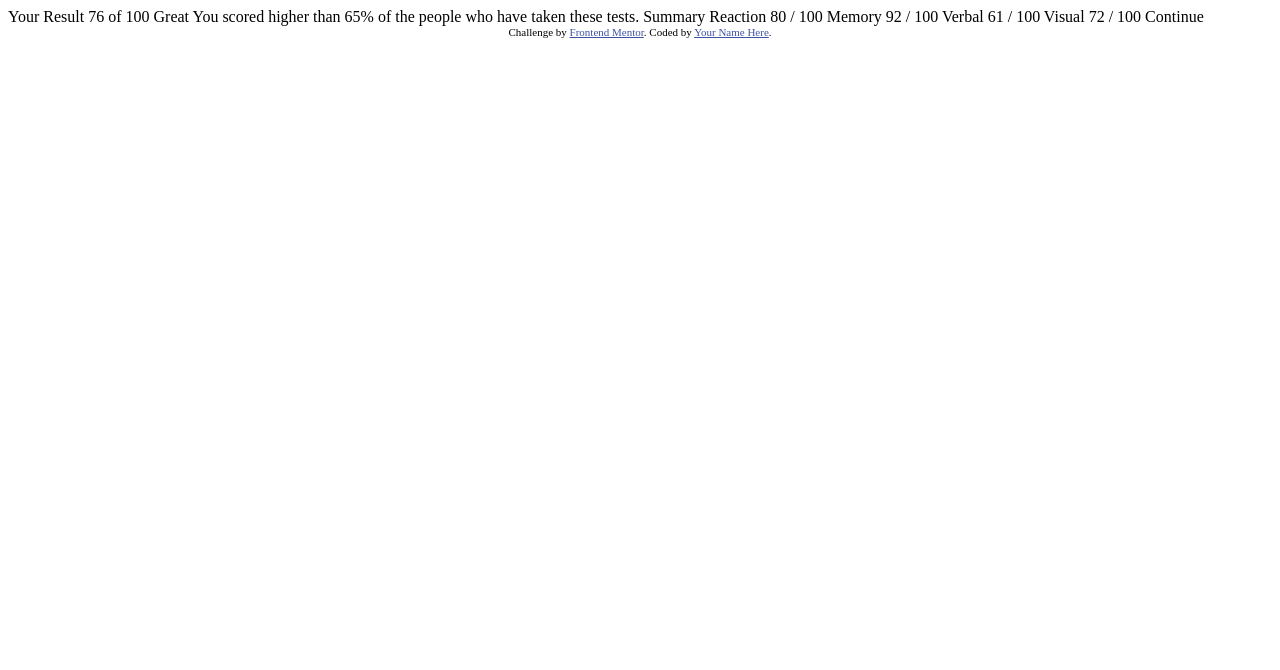
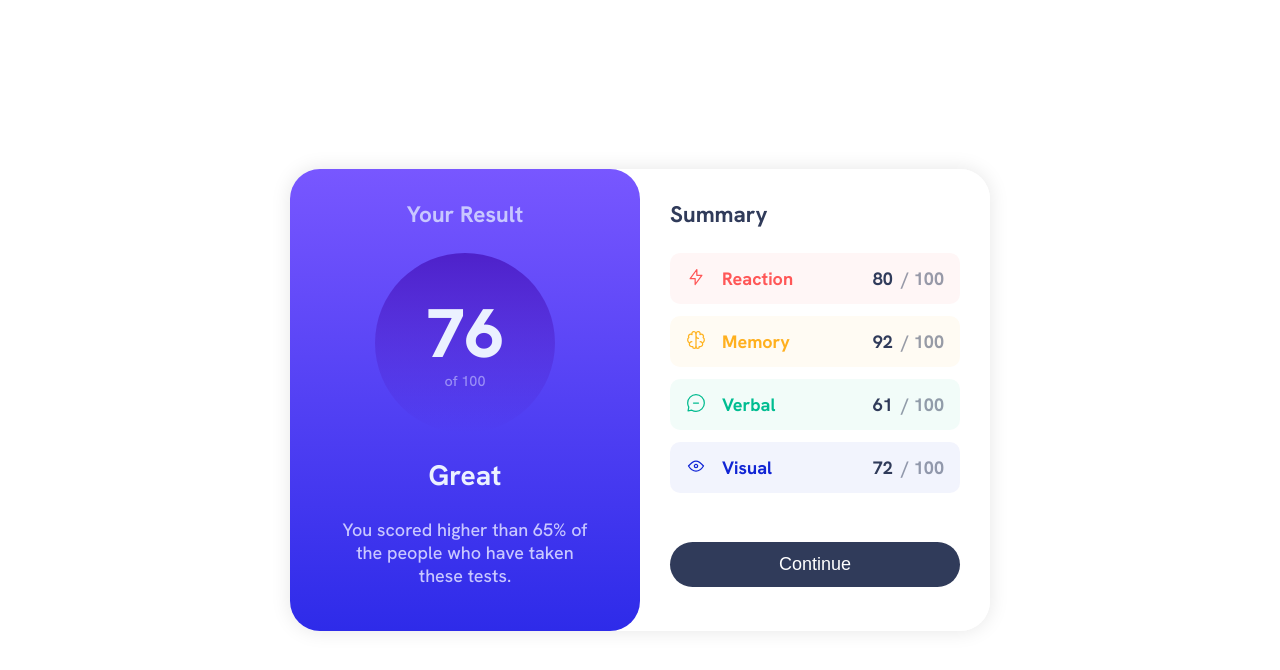
Before and after one commit to mihai2537/Results-summary-component, a plain HTML site: page index.html in a window 1280 px wide. Drawn offline with Linux system fonts and the light colour scheme.

Commit message:
Create desktop design roughly

```diff
--- /dev/null
+++ b/css/colors.css
@@ -0,0 +1,24 @@
+/* Primary */
+:root {
+  --light-red: rgb(255, 87, 87);
+  --orangey-yellow: rgb(255, 176, 31);
+
+  --green-teal: rgb(0, 189, 145);
+  --cobalt-blue: rgb(17, 37, 212);
+}
+
+/* Neutral */
+:root {
+  --white: #fff;
+  --pale-blue: #ebf1ff;
+  --light-lavender: rgb(200, 199, 255);
+  --dark-gray-blue: rgb(48, 59, 90);
+}
+
+/* Gradients */
+:root {
+  --light-slate-blue: #7857ff;
+  --light-royal-blue: #2e2be9;
+  --violet-blue: #4e21ca;
+  --persian-blue: rgba(36, 33, 202, 0);
+}
--- /dev/null
+++ b/css/results.css
@@ -0,0 +1,170 @@
+/* SPACES */
+/*
+  2 / 4 / 8 / 12 / 16 / 18 / 20 / 24 / 30 / 36 / 44 / 52 / 62 / 74 / 86 / 98
+*/
+
+/* TypeScale - Major Third - Base 18 */
+/*
+    11.5 / 14.4 / 18 / 22.5 / 28.13 / 35.16 / 43.95 / 54.93 / 68.66
+*/
+.results {
+  /* background-color: var(--cobalt-blue); */
+  display: flex;
+  box-shadow: 0 0 20px rgba(0, 0, 0, 0.1);
+  border-radius: 30px;
+}
+
+.panel-first {
+  background: linear-gradient(
+    to bottom,
+    var(--light-slate-blue),
+    var(--light-royal-blue)
+  );
+  width: 35rem;
+  padding: 4.4rem;
+  padding-top: 3rem;
+  border-radius: 30px;
+
+  display: flex;
+  flex-direction: column;
+  align-items: center;
+  gap: 2.4rem;
+}
+
+.title-first {
+  font-size: 2.25rem;
+  color: var(--light-lavender);
+}
+
+.circle {
+  /* background-color: green; */
+  background: linear-gradient(
+    to bottom,
+    var(--violet-blue),
+    var(--persian-blue)
+  );
+  width: 18rem;
+  height: 18rem;
+  border-radius: 100px;
+
+  display: flex;
+  flex-direction: column;
+  justify-content: center;
+  align-items: center;
+}
+
+.score {
+  font-size: 6.866rem;
+  font-weight: 800;
+  color: var(--pale-blue);
+  line-height: 1.1;
+}
+
+.score-total {
+  /* color: var(--light-lavender); */
+  color: rgb(200, 199, 255, 0.6);
+  font-size: 1.44rem;
+}
+
+.qualifier {
+  color: var(--pale-blue);
+  font-size: 2.813rem;
+  font-weight: 600;
+}
+
+.details {
+  text-align: center;
+  color: var(--light-lavender);
+}
+
+.panel-second {
+  width: 35rem;
+  background-color: #fff;
+
+  padding-inline: 3rem;
+  padding-top: 3rem;
+  padding-bottom: 4.4rem;
+  border-radius: 30px;
+
+  display: flex;
+  flex-direction: column;
+  gap: 2.4rem;
+}
+
+.title-second {
+  font-size: 2.25rem;
+  color: var(--dark-gray-blue);
+  /* margin-bottom: 2.4rem; */
+}
+
+.item-box {
+}
+
+.item {
+  font-weight: 600;
+  padding: 1.6rem;
+  padding-block: 1.4rem;
+  border-radius: 10px;
+
+  display: flex;
+  gap: 1.6rem;
+}
+
+.item--reaction {
+  background-color: rgb(255, 87, 87, 0.05);
+  color: rgb(255, 87, 87);
+}
+
+.item--memory {
+  background-color: rgb(255, 176, 31, 0.05);
+  color: rgb(255, 176, 31);
+}
+
+.item--verbal {
+  background-color: rgb(0, 189, 145, 0.05);
+  color: rgb(0, 189, 145);
+}
+
+.item--visual {
+  background-color: rgb(17, 37, 212, 0.05);
+  color: rgb(17, 37, 212);
+}
+
+.item-score {
+  margin-left: auto;
+  color: rgb(48, 59, 90, 0.5);
+}
+
+.score-current {
+  color: rgb(48, 59, 90);
+  margin-right: 0.4rem;
+}
+
+.item-box {
+  display: flex;
+  flex-direction: column;
+  gap: 1.2rem;
+}
+
+.button {
+  margin-top: auto;
+  border: none;
+  color: #fff;
+  background-color: var(--dark-gray-blue);
+  font-size: inherit;
+  padding-block: 1.2rem;
+  border-radius: 100px;
+}
+
+.button:hover {
+  background: linear-gradient(
+    to bottom,
+    var(--light-slate-blue),
+    var(--light-royal-blue)
+  );
+}
+
+/* SPACES */
+/*
+  2 / 4 / 8 / 12 / 16 / 18 / 20 / 24 / 30 / 36 / 44 / 52 / 62 / 74 / 86 / 98
+*/
--- /dev/null
+++ b/css/style.css
@@ -0,0 +1,45 @@
+/* ******************** */
+/* Typography scale */
+/* ******************** */
+
+/* TypeScale - Major Third - Base 18 */
+/*
+    11.5 / 14.4 / 18 / 22.5 / 28.13 / 35.16
+*/
+
+/* Jonas Scale */
+/*
+  10 / 12 / 14 / 16 / 18 / 20 / 24 / 30 / 36 / 44 / 52 / 62 / 74 / 86 / 98
+*/
+
+/* ******************** */
+/* Spaces */
+/* ******************** */
+/*
+  2 / 4 / 8 / 12 / 16 / 18 / 20 / 24 / 30 / 36 / 44 / 52 / 62 / 74 / 86 / 98
+*/
+
+* {
+  margin: 0;
+  padding: 0;
+  box-sizing: border-box;
+}
+
+html {
+  font-size: 62.5%;
+}
+
+body {
+  font-family: "Hanken Grotesk", sans-serif;
+  font-size: 1.8rem;
+  font-weight: 500;
+}
+
+.container {
+  display: flex;
+  justify-content: center;
+  align-items: center;
+  min-height: 100vh;
+  padding: 0 2rem;
+  /* background-color: blue; */
+}
--- a/index.html
+++ b/index.html
@@ -1,47 +1,182 @@
 <!DOCTYPE html>
 <html lang="en">
-<head>
-  <meta charset="UTF-8">
-  <meta name="viewport" content="width=device-width, initial-scale=1.0"> <!-- displays site properly based on user's device -->
+  <head>
+    <meta charset="UTF-8" />
+    <meta name="viewport" content="width=device-width, initial-scale=1.0" />
+    <!-- displays site properly based on user's device -->
 
-  <link rel="icon" type="image/png" sizes="32x32" href="./assets/images/favicon-32x32.png">
+    <link
+      rel="icon"
+      type="image/png"
+      sizes="32x32"
+      href="./assets/images/favicon-32x32.png"
+    />
 
-  <title>Frontend Mentor | Results summary component</title>
+    <title>Frontend Mentor | Results summary component</title>
 
-  <!-- Feel free to remove these styles or customise in your own stylesheet 👍 -->
-  <style>
-    .attribution { font-size: 11px; text-align: center; }
-    .attribution a { color: hsl(228, 45%, 44%); }
-  </style>
-</head>
-<body>
+    <!-- Google fonts -->
+    <link rel="preconnect" href="https://fonts.googleapis.com" />
+    <link rel="preconnect" href="https://fonts.gstatic.com" crossorigin />
+    <link
+      href="https://fonts.googleapis.com/css2?family=Hanken+Grotesk:wght@500;700;800&display=swap"
+      rel="stylesheet"
+    />
 
-  Your Result
-  76
-  of 100
+    <link rel="stylesheet" href="css/colors.css" />
+    <link rel="stylesheet" href="css/style.css" />
+    <link rel="stylesheet" href="css/results.css" />
+  </head>
+  <body>
+    <div class="container">
+      <div class="results">
+        <div class="panel-first">
+          <h2 class="title-first">Your Result</h2>
+          <div class="circle">
+            <p class="score">76</p>
+            <p class="score-total">of 100</p>
+          </div>
+          <p class="qualifier">Great</p>
+          <p class="details">
+            You scored higher than 65% of the people who have taken these tests.
+          </p>
+        </div>
+        <div class="panel-second">
+          <h2 class="title-second">Summary</h2>
+          <div class="item-box">
+            <div class="item item--reaction">
+              <svg
+                class="item-icon"
+                xmlns="http://www.w3.org/2000/svg"
+                width="20"
+                height="20"
+                fill="none"
+                viewBox="0 0 20 20"
+              >
+                <path
+                  stroke="#F55"
+                  stroke-linecap="round"
+                  stroke-linejoin="round"
+                  stroke-width="1.25"
+                  d="M10.833 8.333V2.5l-6.666 9.167h5V17.5l6.666-9.167h-5Z"
+                />
+              </svg>
+              <p class="item-name">Reaction</p>
+              <p class="item-score">
+                <!-- <span class="score-current">80</span> / 100 -->
+                <span class="score-current">80</span>
+                <span>/ 100</span>
+                <!-- <span></span> -->
+              </p>
+            </div>
 
-  Great
-  You scored higher than 65% of the people who have taken these tests.
+            <div class="item item--memory">
+              <svg
+                class="item-icons"
+                xmlns="http://www.w3.org/2000/svg"
+                width="20"
+                height="20"
+                fill="none"
+                viewBox="0 0 20 20"
+              >
+                <path
+                  stroke="#FFB21E"
+                  stroke-linecap="round"
+                  stroke-linejoin="round"
+                  stroke-width="1.25"
+                  d="M5.833 11.667a2.5 2.5 0 1 0 .834 4.858"
+                />
+                <path
+                  stroke="#FFB21E"
+                  stroke-linecap="round"
+                  stroke-linejoin="round"
+                  stroke-width="1.25"
+                  d="M3.553 13.004a3.333 3.333 0 0 1-.728-5.53m.025-.067a2.083 2.083 0 0 1 2.983-2.824m.199.054A2.083 2.083 0 1 1 10 3.75v12.917a1.667 1.667 0 0 1-3.333 0M10 5.833a2.5 2.5 0 0 0 2.5 2.5m1.667 3.334a2.5 2.5 0 1 1-.834 4.858"
+                />
+                <path
+                  stroke="#FFB21E"
+                  stroke-linecap="round"
+                  stroke-linejoin="round"
+                  stroke-width="1.25"
+                  d="M16.447 13.004a3.334 3.334 0 0 0 .728-5.53m-.025-.067a2.083 2.083 0 0 0-2.983-2.824M10 3.75a2.085 2.085 0 0 1 2.538-2.033 2.084 2.084 0 0 1 1.43 2.92m-.635 12.03a1.667 1.667 0 0 1-3.333 0"
+                />
+              </svg>
+              <p class="item-name">Memory</p>
+              <p class="item-score">
+                <!-- <span class="score-current">80</span> / 100 -->
+                <span class="score-current">92</span>
+                <span>/ 100</span>
+                <!-- <span></span> -->
+              </p>
+            </div>
 
-  Summary
+            <div class="item item--verbal">
+              <svg
+                class="item-verbal"
+                xmlns="http://www.w3.org/2000/svg"
+                width="20"
+                height="20"
+                fill="none"
+                viewBox="0 0 20 20"
+              >
+                <path
+                  stroke="#00BB8F"
+                  stroke-linecap="round"
+                  stroke-linejoin="round"
+                  stroke-width="1.25"
+                  d="M7.5 10h5M10 18.333A8.333 8.333 0 1 0 1.667 10c0 1.518.406 2.942 1.115 4.167l-.699 3.75 3.75-.699A8.295 8.295 0 0 0 10 18.333Z"
+                />
+              </svg>
+              <p class="item-name">Verbal</p>
+              <p class="item-score">
+                <!-- <span class="score-current">80</span> / 100 -->
+                <span class="score-current">61</span>
+                <span>/ 100</span>
+                <!-- <span></span> -->
+              </p>
+            </div>
 
-  Reaction
-  80 / 100
-
-  Memory
-  92 / 100
-
-  Verbal
-  61 / 100
-
-  Visual
-  72 / 100
-
-  Continue
-
-  <div class="attribution">
-    Challenge by <a href="https://www.frontendmentor.io?ref=challenge" target="_blank">Frontend Mentor</a>.
-    Coded by <a href="#">Your Name Here</a>.
-  </div>
-</body>
+            <div class="item item--visual">
+              <svg
+                class="item-icon"
+                xmlns="http://www.w3.org/2000/svg"
+                width="20"
+                height="20"
+                fill="none"
+                viewBox="0 0 20 20"
+              >
+                <path
+                  stroke="#1125D6"
+                  stroke-linecap="round"
+                  stroke-linejoin="round"
+                  stroke-width="1.25"
+                  d="M10 11.667a1.667 1.667 0 1 0 0-3.334 1.667 1.667 0 0 0 0 3.334Z"
+                />
+                <path
+                  stroke="#1125D6"
+                  stroke-linecap="round"
+                  stroke-linejoin="round"
+                  stroke-width="1.25"
+                  d="M17.5 10c-1.574 2.492-4.402 5-7.5 5s-5.926-2.508-7.5-5C4.416 7.632 6.66 5 10 5s5.584 2.632 7.5 5Z"
+                />
+              </svg>
+              <p class="item-name">Visual</p>
+              <p class="item-score">
+                <!-- <span class="score-current">80</span> / 100 -->
+                <span class="score-current">72</span>
+                <span>/ 100</span>
+                <!-- <span></span> -->
+              </p>
+            </div>
+          </div>
+          <!-- <div class="button-container">
+            <button class="button">Continue</button>
+          </div> -->
+          <button class="button">Continue</button>
+        </div>
+      </div>
+    </div>
+    <!-- Your Result 76 of 100 Great You scored higher than 65% of the people who
+    have taken these tests. Summary Reaction 80 / 100 Memory 92 / 100 Verbal 61
+    / 100 Visual 72 / 100 Continue -->
+  </body>
 </html>
```
